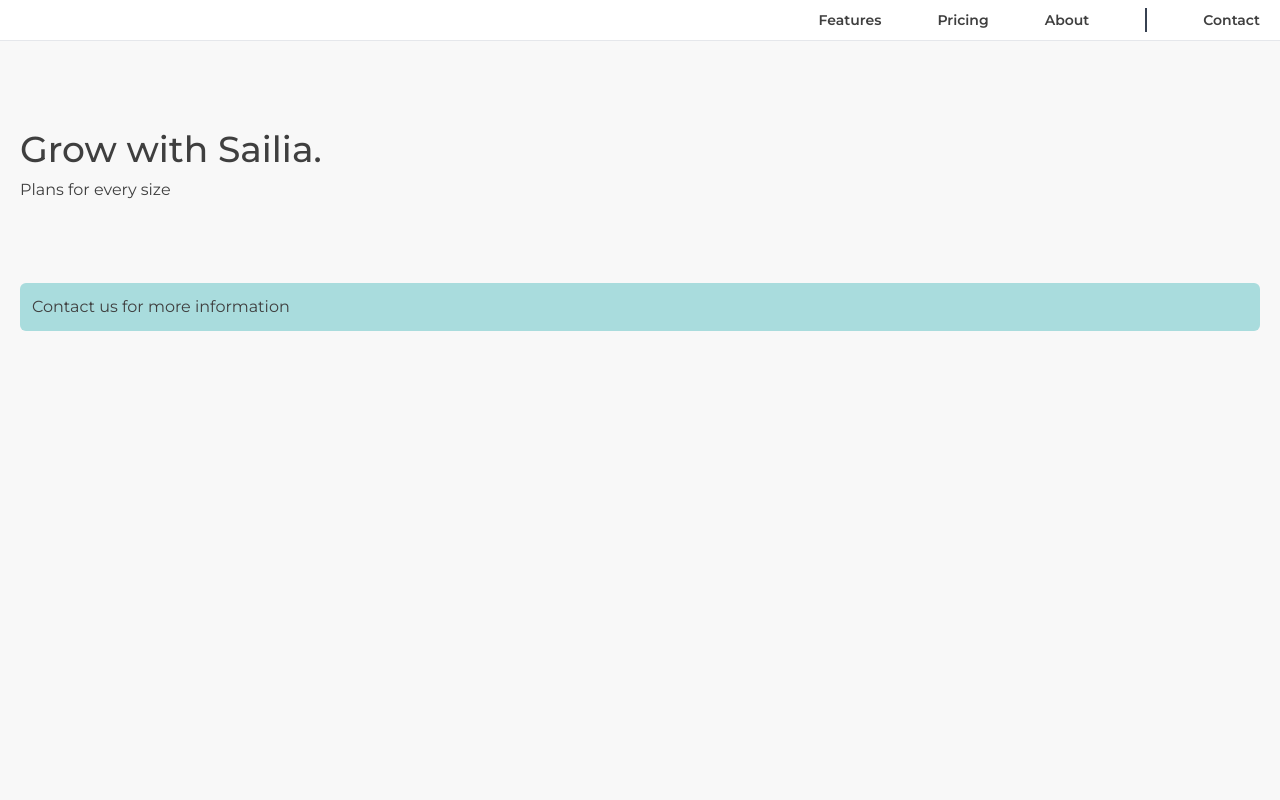
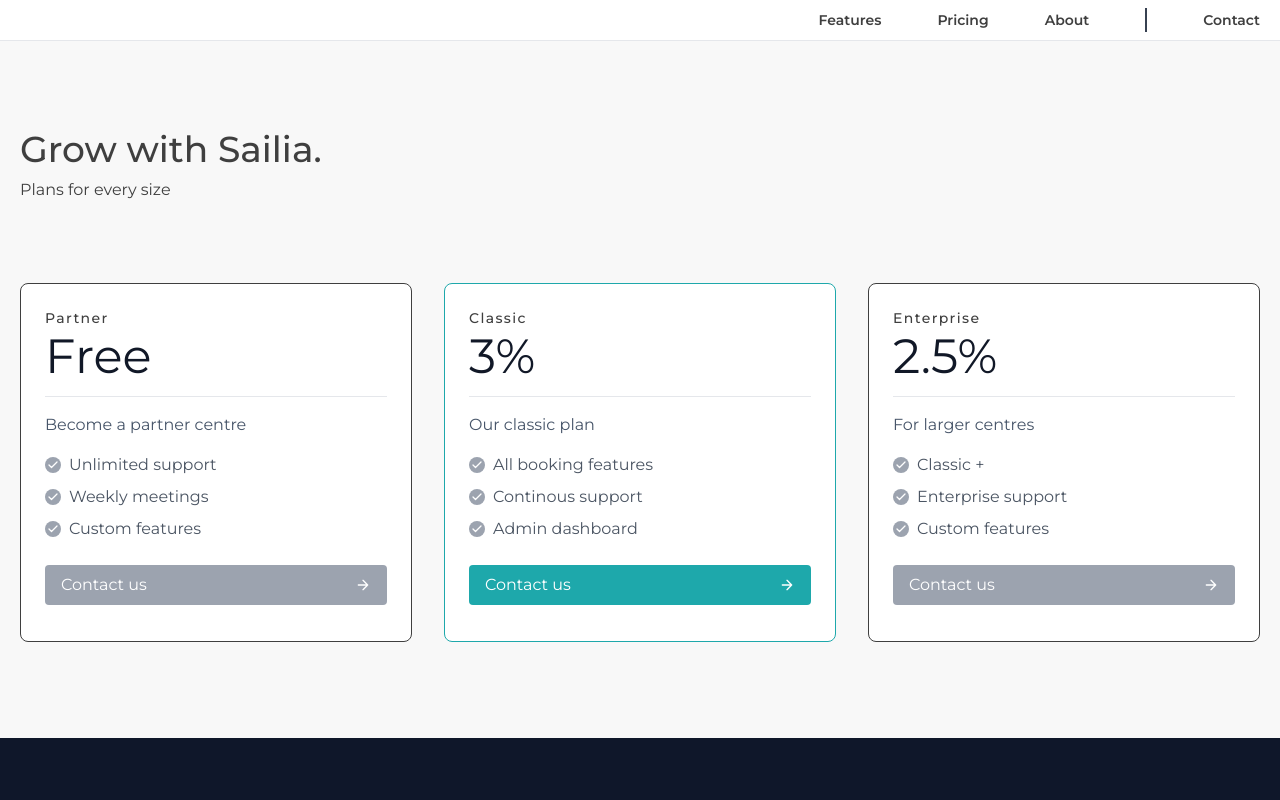
Before and after one commit to lewiswebsitedevelopment/sailia-website, a Next.js app: page /pricing in a window 1280 px wide. Shown: the top 800 px of the page. Built offline with nearby package versions, Linux system fonts and the light colour scheme; grey boxes are pictures that could not be loaded.

Commit message:
Updated pricing

```diff
--- a/pages/pricing.js
+++ b/pages/pricing.js
@@ -1,6 +1,7 @@
 import Head from 'next/head'
 import Header from '../components/header'
 import Footer from '../components/footer'
+import Link from 'next/link'
 
 export default function Home() {
   return (
@@ -20,21 +21,21 @@ export default function Home() {
             <p class="lg:w-2/3  leading-relaxed text-base ">Plans for every size</p>
 
             </div>
-            <div class='w-full bg-custom-600 p-3 rounded-md'>
+            {/* <div class='w-full bg-custom-600 p-3 rounded-md'>
                 Contact us for more information
-            </div>
-            <div class="flex flex-wrap -m-4 opacity-0">
-            <div class="p-4 xl:w-1/4 md:w-1/2 w-full">
+            </div> */}
+            <div class="flex flex-wrap -m-4 ">
+            <div class="p-4 xl:w-1/3 md:w-1/2 w-full">
                 <div class="h-full p-6 rounded-lg border bg-white border-custom-900 flex flex-col relative overflow-hidden">
-                <h2 class="text-sm tracking-widest title-font mb-1 font-medium">Launch</h2>
+                <h2 class="text-sm tracking-widest title-font mb-1 font-medium">Partner</h2>
                 <h1 class="text-5xl text-gray-900 pb-4 mb-4 border-b border-gray-200 leading-none">Free</h1>
-                <p class='mb-4 text-slate-600'>For Small Centres starting out</p>
+                <p class='mb-4 text-slate-600'>Become a partner centre</p>
                 <p class="flex items-center text-gray-600 mb-2">
                     <span class="w-4 h-4 mr-2 inline-flex items-center justify-center bg-gray-400 text-white rounded-full flex-shrink-0">
                     <svg fill="none" stroke="currentColor" stroke-linecap="round" stroke-linejoin="round" stroke-width="2.5" class="w-3 h-3" viewBox="0 0 24 24">
                         <path d="M20 6L9 17l-5-5"></path>
                     </svg>
-                    </span>50 Clients
+                    </span>Unlimited support
                 </p>
 
                 <p class="flex items-center text-gray-600 mb-2">
@@ -42,38 +43,38 @@ export default function Home() {
                     <svg fill="none" stroke="currentColor" stroke-linecap="round" stroke-linejoin="round" stroke-width="2.5" class="w-3 h-3" viewBox="0 0 24 24">
                         <path d="M20 6L9 17l-5-5"></path>
                     </svg>
-                    </span>2 Instructors
+                    </span>Weekly meetings
                 </p>
                 <p class="flex items-center text-gray-600 mb-6">
                     <span class="w-4 h-4 mr-2 inline-flex items-center justify-center bg-gray-400 text-white rounded-full flex-shrink-0">
                     <svg fill="none" stroke="currentColor" stroke-linecap="round" stroke-linejoin="round" stroke-width="2.5" class="w-3 h-3" viewBox="0 0 24 24">
                         <path d="M20 6L9 17l-5-5"></path>
                     </svg>
-                    </span>1 Location
+                    </span>Custom features
                 </p>
-                <button class="flex items-center mt-auto text-white bg-gray-400 border-0 py-2 px-4 w-full focus:outline-none hover:bg-gray-500 rounded">Coming Soon
+                <a  href="/contact" class="flex items-center mt-auto text-white bg-gray-400 border-0 py-2 px-4 w-full focus:outline-none hover:bg-gray-500 rounded">Contact us
                     <svg fill="none" stroke="currentColor" stroke-linecap="round" stroke-linejoin="round" stroke-width="2" class="w-4 h-4 ml-auto" viewBox="0 0 24 24">
                     <path d="M5 12h14M12 5l7 7-7 7"></path>
                     </svg>
-                </button>
-                <p class="text-xs text-gray-500 mt-3">Sign up available soon</p>
+                </a>
+                <p class="text-xs text-gray-500 mt-3"></p>
                 </div>
             </div>
-            <div class="p-4 xl:w-1/4 md:w-1/2 w-full">
+            <div class="p-4 xl:w-1/3 md:w-1/2 w-full">
                 <div class="h-full p-6 rounded-lg border bg-white border-custom-800 flex flex-col relative overflow-hidden">
-                <span class="bg-custom-800 text-white px-3 py-1 tracking-widest text-xs absolute right-0 top-0 rounded-bl">POPULAR</span>
-                <h2 class="text-sm tracking-widest title-font mb-1 font-medium">Bosun</h2>
+                {/* <span class="bg-custom-800 text-white px-3 py-1 tracking-widest text-xs absolute right-0 top-0 rounded-bl">POPULAR</span> */}
+                <h2 class="text-sm tracking-widest title-font mb-1 font-medium">Classic</h2>
                 <h1 class="text-5xl text-gray-900 leading-none flex items-center pb-4 mb-4 border-b border-gray-200">
-                    <span>£150</span>
-                    <span class="text-lg ml-1 font-normal text-gray-500">/mo</span>
+                    <span>3%</span>
+                    <span class="text-lg ml-1 font-normal text-gray-500"></span>
                 </h1>
-                <p class='mb-4 text-slate-600'>For growing small to medium sized centres</p>
+                <p class='mb-4 text-slate-600'>Our classic plan</p>
                 <p class="flex items-center text-gray-600 mb-2">
                     <span class="w-4 h-4 mr-2 inline-flex items-center justify-center bg-gray-400 text-white rounded-full flex-shrink-0">
                     <svg fill="none" stroke="currentColor" stroke-linecap="round" stroke-linejoin="round" stroke-width="2.5" class="w-3 h-3" viewBox="0 0 24 24">
                         <path d="M20 6L9 17l-5-5"></path>
                     </svg>
-                    </span>1000 Clients
+                    </span>All booking features
                 </p>
 
                 <p class="flex items-center text-gray-600 mb-2">
@@ -81,37 +82,37 @@ export default function Home() {
                     <svg fill="none" stroke="currentColor" stroke-linecap="round" stroke-linejoin="round" stroke-width="2.5" class="w-3 h-3" viewBox="0 0 24 24">
                         <path d="M20 6L9 17l-5-5"></path>
                     </svg>
-                    </span>10 Instructors
+                    </span>Continous support
                 </p>
                 <p class="flex items-center text-gray-600 mb-6">
                     <span class="w-4 h-4 mr-2 inline-flex items-center justify-center bg-gray-400 text-white rounded-full flex-shrink-0">
                     <svg fill="none" stroke="currentColor" stroke-linecap="round" stroke-linejoin="round" stroke-width="2.5" class="w-3 h-3" viewBox="0 0 24 24">
                         <path d="M20 6L9 17l-5-5"></path>
                     </svg>
-                    </span>2 Locations
+                    </span>Admin dashboard
                 </p>
-                <button class="flex items-center mt-auto text-white bg-custom-800 border-0 py-2 px-4 w-full focus:outline-none hover:bg-gray-500 rounded">Coming Soon
+                <a  href="/contact" class="flex items-center mt-auto text-white bg-custom-800 border-0 py-2 px-4 w-full focus:outline-none hover:bg-gray-500 rounded">Contact us
                     <svg fill="none" stroke="currentColor" stroke-linecap="round" stroke-linejoin="round" stroke-width="2" class="w-4 h-4 ml-auto" viewBox="0 0 24 24">
                     <path d="M5 12h14M12 5l7 7-7 7"></path>
                     </svg>
-                </button>
-                <p class="text-xs text-gray-500 mt-3">Sign up available soon</p>
+                </a>
+                <p class="text-xs text-gray-500 mt-3"></p>
                 </div>
             </div>
-            <div class="p-4 xl:w-1/4 md:w-1/2 w-full">
+            <div class="p-4 xl:w-1/3 md:w-1/2 md:m-auto w-full">
                 <div class="h-full p-6 rounded-lg border bg-white border-custom-900 flex flex-col relative overflow-hidden">
-                <h2 class="text-sm tracking-widest title-font mb-1 font-medium">Crew</h2>
+                <h2 class="text-sm tracking-widest title-font mb-1 font-medium">Enterprise</h2>
                 <h1 class="text-5xl text-gray-900 leading-none flex items-center pb-4 mb-4 border-b border-gray-200">
-                    <span>£300</span>
-                    <span class="text-lg ml-1 font-normal text-gray-500">/mo</span>
+                    <span>2.5%</span>
+                    <span class="text-lg ml-1 font-normal text-gray-500"></span>
                 </h1>
-                <p class='mb-4 text-slate-600'>For Large Established Centres</p>
+                <p class='mb-4 text-slate-600'>For larger centres</p>
                 <p class="flex items-center text-gray-600 mb-2">
                     <span class="w-4 h-4 mr-2 inline-flex items-center justify-center bg-gray-400 text-white rounded-full flex-shrink-0">
                     <svg fill="none" stroke="currentColor" stroke-linecap="round" stroke-linejoin="round" stroke-width="2.5" class="w-3 h-3" viewBox="0 0 24 24">
                         <path d="M20 6L9 17l-5-5"></path>
                     </svg>
-                    </span>5000 Clients
+                    </span>Classic +
                 </p>
 
                 <p class="flex items-center text-gray-600 mb-2">
@@ -119,61 +120,24 @@ export default function Home() {
                     <svg fill="none" stroke="currentColor" stroke-linecap="round" stroke-linejoin="round" stroke-width="2.5" class="w-3 h-3" viewBox="0 0 24 24">
                         <path d="M20 6L9 17l-5-5"></path>
                     </svg>
-                    </span>20 Instructors
+                    </span>Enterprise support
                 </p>
                 <p class="flex items-center text-gray-600 mb-6">
                     <span class="w-4 h-4 mr-2 inline-flex items-center justify-center bg-gray-400 text-white rounded-full flex-shrink-0">
                     <svg fill="none" stroke="currentColor" stroke-linecap="round" stroke-linejoin="round" stroke-width="2.5" class="w-3 h-3" viewBox="0 0 24 24">
                         <path d="M20 6L9 17l-5-5"></path>
                     </svg>
-                    </span>4 Locations
+                    </span>Custom features
                 </p>
-                <button class="flex items-center mt-auto text-white bg-gray-400 border-0 py-2 px-4 w-full focus:outline-none hover:bg-gray-500 rounded">Coming Soon
+                <a  href="/contact" class="flex items-center mt-auto text-white bg-gray-400 border-0 py-2 px-4 w-full focus:outline-none hover:bg-gray-500 rounded">Contact us
                     <svg fill="none" stroke="currentColor" stroke-linecap="round" stroke-linejoin="round" stroke-width="2" class="w-4 h-4 ml-auto" viewBox="0 0 24 24">
                     <path d="M5 12h14M12 5l7 7-7 7"></path>
                     </svg>
-                </button>
-                <p class="text-xs text-gray-500 mt-3">Sign up available soon</p>
+                </a>
+                <p class="text-xs text-gray-500 mt-3"></p>
                 </div>
             </div>
-            <div class="p-4 xl:w-1/4 md:w-1/2 w-full">
-                <div class="h-full p-6 rounded-lg border bg-white border-custom-900 flex flex-col relative overflow-hidden">
-                <h2 class="text-sm tracking-widest title-font mb-1 font-medium">Helm</h2>
-                <h1 class="text-5xl text-gray-900 leading-none flex items-center pb-4 mb-4 border-b border-gray-200">
-                    <span>£450</span>
-                    <span class="text-lg ml-1 font-normal text-gray-500">/mo</span>
-                </h1>
-                <p class='mb-4 text-slate-600'>Complete control for any sized centre</p>
-                <p class="flex items-center text-gray-600 mb-2">
-                    <span class="w-4 h-4 mr-2 inline-flex items-center justify-center bg-gray-400 text-white rounded-full flex-shrink-0">
-                    <svg fill="none" stroke="currentColor" stroke-linecap="round" stroke-linejoin="round" stroke-width="2.5" class="w-3 h-3" viewBox="0 0 24 24">
-                        <path d="M20 6L9 17l-5-5"></path>
-                    </svg>
-                    </span>Unlimited Clients
-                </p>
 
-                <p class="flex items-center text-gray-600 mb-2">
-                    <span class="w-4 h-4 mr-2 inline-flex items-center justify-center bg-gray-400 text-white rounded-full flex-shrink-0">
-                    <svg fill="none" stroke="currentColor" stroke-linecap="round" stroke-linejoin="round" stroke-width="2.5" class="w-3 h-3" viewBox="0 0 24 24">
-                        <path d="M20 6L9 17l-5-5"></path>
-                    </svg>
-                    </span>Unlimited Instructors
-                </p>
-                <p class="flex items-center text-gray-600 mb-6">
-                    <span class="w-4 h-4 mr-2 inline-flex items-center justify-center bg-gray-400 text-white rounded-full flex-shrink-0">
-                    <svg fill="none" stroke="currentColor" stroke-linecap="round" stroke-linejoin="round" stroke-width="2.5" class="w-3 h-3" viewBox="0 0 24 24">
-                        <path d="M20 6L9 17l-5-5"></path>
-                    </svg>
-                    </span>Unlimited Locations
-                </p>
-                <button class="flex items-center mt-auto text-white bg-gray-400 border-0 py-2 px-4 w-full focus:outline-none hover:bg-gray-500 rounded">Coming Soon
-                    <svg fill="none" stroke="currentColor" stroke-linecap="round" stroke-linejoin="round" stroke-width="2" class="w-4 h-4 ml-auto" viewBox="0 0 24 24">
-                    <path d="M5 12h14M12 5l7 7-7 7"></path>
-                    </svg>
-                </button>
-                <p class="text-xs text-gray-500 mt-3">Sign up available soon</p>
-                </div>
-            </div>
             </div>
         </div>
         </section>
```
Also changed, not shown: 1 other file (tests, documents, lock files or other folders).
